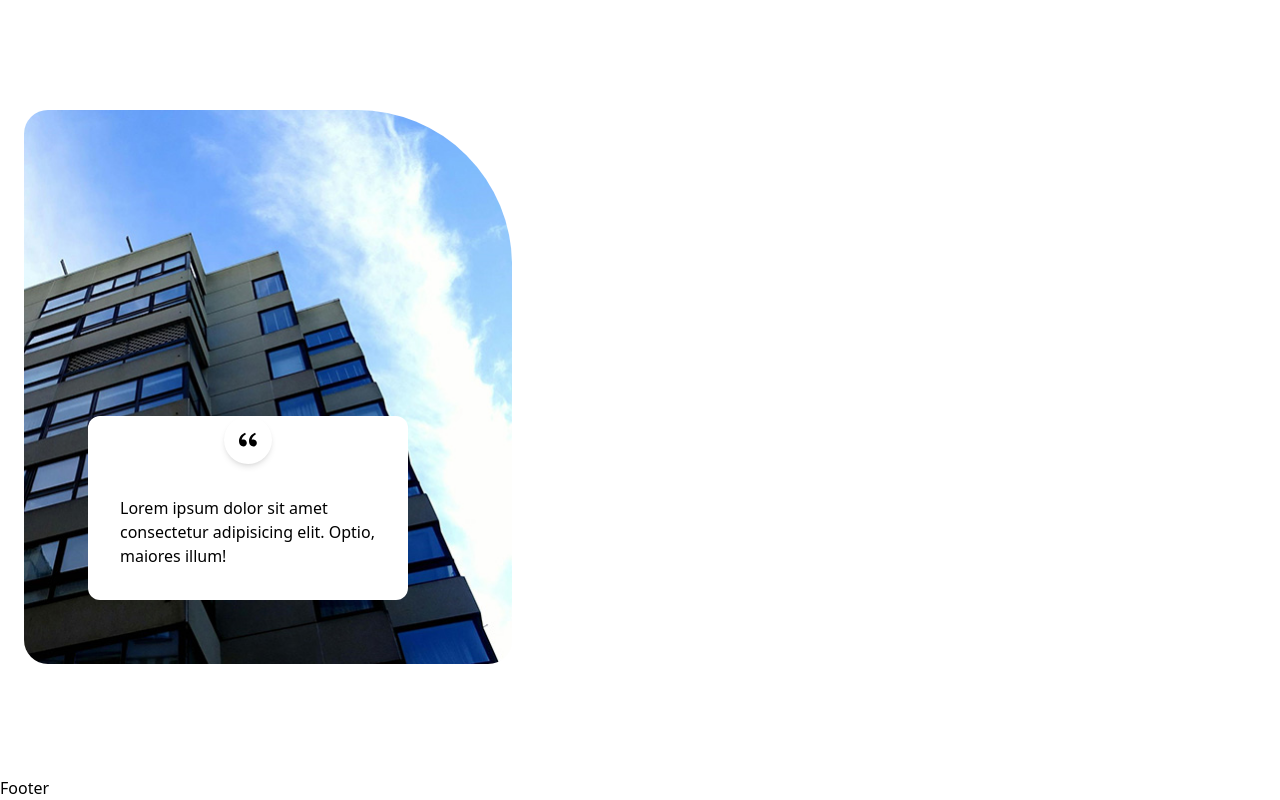
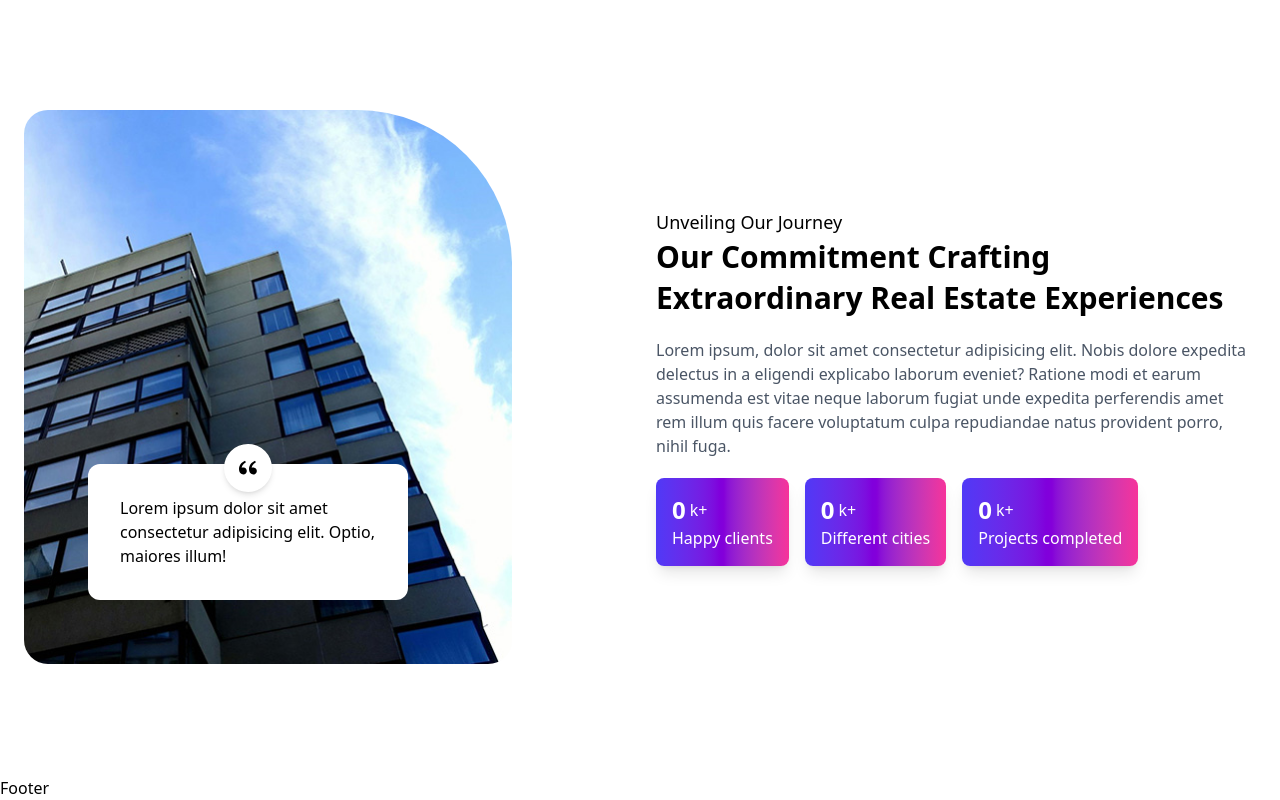
Before and after one commit to Aman745289/grahasti.in, a React (Vite) app in the folder client/: page / in a window 1280 px wide. Shown: the part 756-1556 px from the top of the page. Built offline with nearby package versions, Linux system fonts and the light colour scheme.

Commit message:
eighth committt

```diff
--- a/client/package.json
+++ b/client/package.json
@@ -12,6 +12,7 @@
   "dependencies": {
     "@tailwindcss/vite": "^4.0.12",
     "react": "^19.0.0",
+    "react-countup": "^6.5.3",
     "react-dom": "^19.0.0",
     "tailwindcss": "^4.0.12"
   },
--- a/client/src/components/About.jsx
+++ b/client/src/components/About.jsx
@@ -1,20 +1,76 @@
 import React from 'react'
 import aboutImg from '../assets/about.jpg'
 import { RiDoubleQuotesL } from 'react-icons/ri'
+import Countup from 'react-countup'
+import { useEffect, useState } from 'react'
 
 const About = () => {
+
+  const statistics = [
+    {label:"Happy clients",value:12},
+    {label:"Different cities",value:3},
+    {label:"Projects completed",value:45},
+
+  ]
+
+  const [ isVisible, setIsVisible ] = useState(false)
+
+  useEffect(()=>{
+    const handleScroll = () => {
+      const aboutSection = document.getElementById('about');
+      if(aboutSection) {
+        const top = aboutSection.getBoundingClientRect().top;
+        const isVisible = top < window.innerHeight-100;
+        setIsVisible(isVisible)
+
+      }
+    };
+    window.addEventListener('scroll',handleScroll);
+    //cleanup function to remove event listener
+    return () => {
+      window.removeEventListener('scroll',handleScroll);
+    }
+  },[])
+
+
   return (
-    <section className='max-w-screen-xl mx-auto px-6 py-16 xl:py-28'>
+    <section id = 'about' className='max-w-screen-xl mx-auto px-6 py-16 xl:py-28'>
         {/* container */}
         <div className='flex flex-col xl:flex-row gap-8 '>
             {/* left */}
             <div className='flex-1 relative'>
                 <img src={aboutImg} alt ="" className='rounded-3xl rounded-tr-[155px] w-[488px]'/>
                 <div className='bg-white absolute bottom-16 left-16 max-w-xs p-8 rounded-xl flex flex-col items-center justify-center'>
-                    <span className='relative bottom-8 p-3 shadow-md bg-white h-12 w-12 flex items-center rounded-full'><RiDoubleQuotesL className='text-2xl'/></span>
+                    <span className='absolute bottom-27 p-3 shadow-md bg-white h-12 w-12 flex items-center rounded-full'><RiDoubleQuotesL className='text-2xl'/></span>
                     <p>Lorem ipsum dolor sit amet consectetur adipisicing elit. Optio,
                     maiores illum!</p>
                 </div>
+            </div>
+            {/* right */}
+            <div className='flex-1 flex flex-col justify-center'>
+              <span className='text-lg font-medium'>Unveiling Our Journey</span>
+              <h2 className='text-3xl font-bold leading-snug'>Our Commitment Crafting Extraordinary Real Estate Experiences</h2>
+              <p className='py-5 text-gray-600'>Lorem ipsum, dolor sit amet consectetur adipisicing elit.
+                 Nobis dolore expedita delectus in a eligendi explicabo laborum eveniet?
+                 Ratione modi et earum assumenda est vitae neque laborum fugiat unde
+                 expedita perferendis amet rem illum quis facere voluptatum culpa repudiandae
+                  natus provident porro, nihil fuga.</p>
+              {/* statistics container */}
+              <div className='flex flex-wrap gap-4'>
+                {statistics.map((statistic,index)=>(
+                  <div key={index} className='bg-gradient-to-r from-indigo-600 via-purple-700 to-pink-500 hover:from-pink-600 hover:to-indigo-600 transition-all duration-500 ease-in-out p-4 rounded-lg text-white shadow-lg hover:shadow-xl'>
+                    <div className='flex items-center gap-1'>
+                    <Countup start={isVisible ? 0 : null} end={statistic.value} duration={10} delay={3}>
+                     {({countUpRef})=>(
+                      <h3 ref={countUpRef} className='text-2xl font-semibold'></h3>
+                     )}
+                    </Countup>
+                    <h4>k+</h4>
+                  </div>
+                  <p>{statistic.label}</p>
+                </div>
+                ))}
+              </div>
             </div>
         </div>
     </section>
--- a/client/src/components/Hero.jsx
+++ b/client/src/components/Hero.jsx
@@ -10,7 +10,7 @@ const Hero = () => {
         <div className='relative top-32 xs:top-52'>
             <span className='text-lg font-medium'>Welcome to Grahasti.in </span>
             <h1 className='text-4xl font-bold capitalize max-w-[40rem]'>Discover Exceptional Homes with Casacentral</h1>
-            <p className='my-10 max-w-[33rem]'>Lorem, ipsum dolor sit amet consectetur adipisicing elit. Non rerum dolorum cumque magni rem illo quia,
+            <p className='my-10 max-w-[33rem] py-5 text-gray-600'>Lorem, ipsum dolor sit amet consectetur adipisicing elit. Non rerum dolorum cumque magni rem illo quia,
             autem porro excepturi, quidem commodi ad perferendis culpa.
             </p>
             {/* button */}
```
Also changed, not shown: 1 other file (tests, documents, lock files or other folders).
